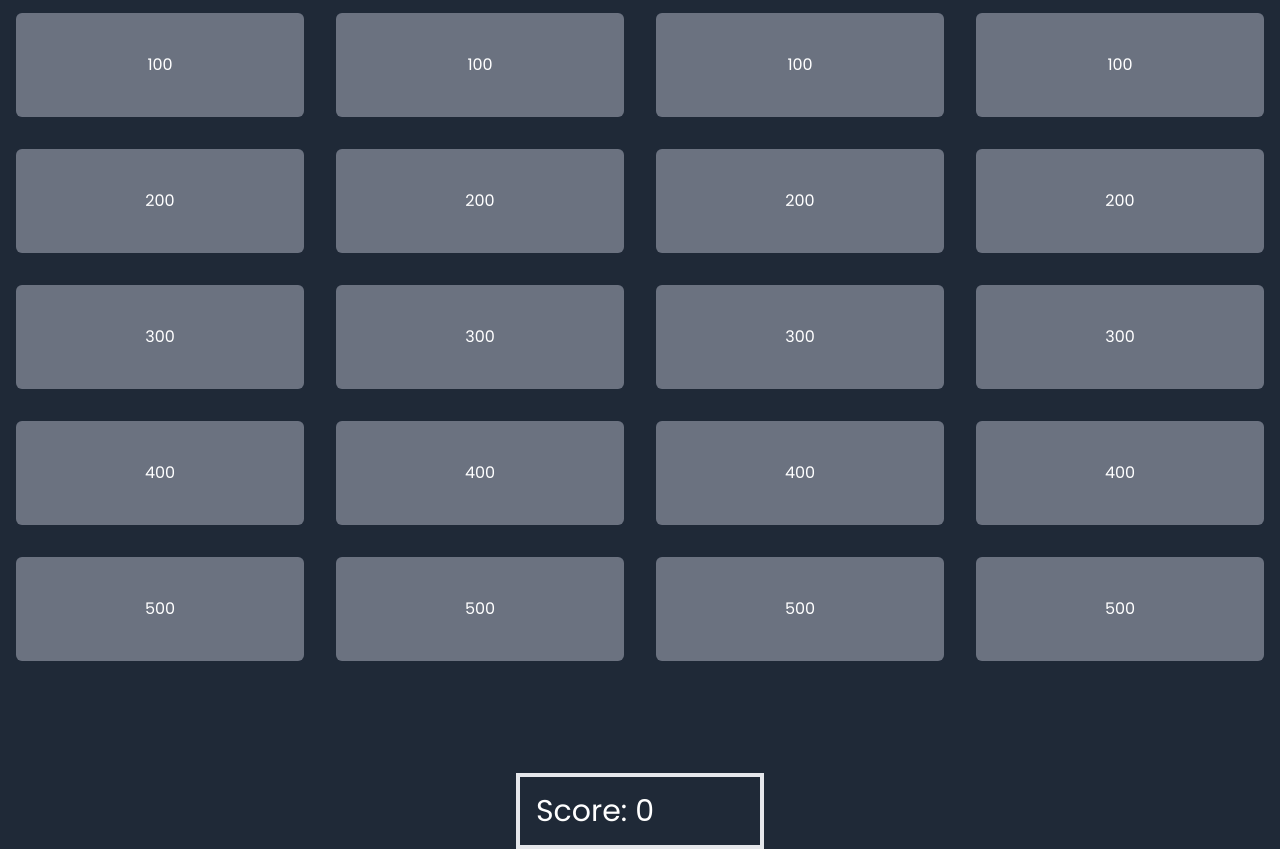
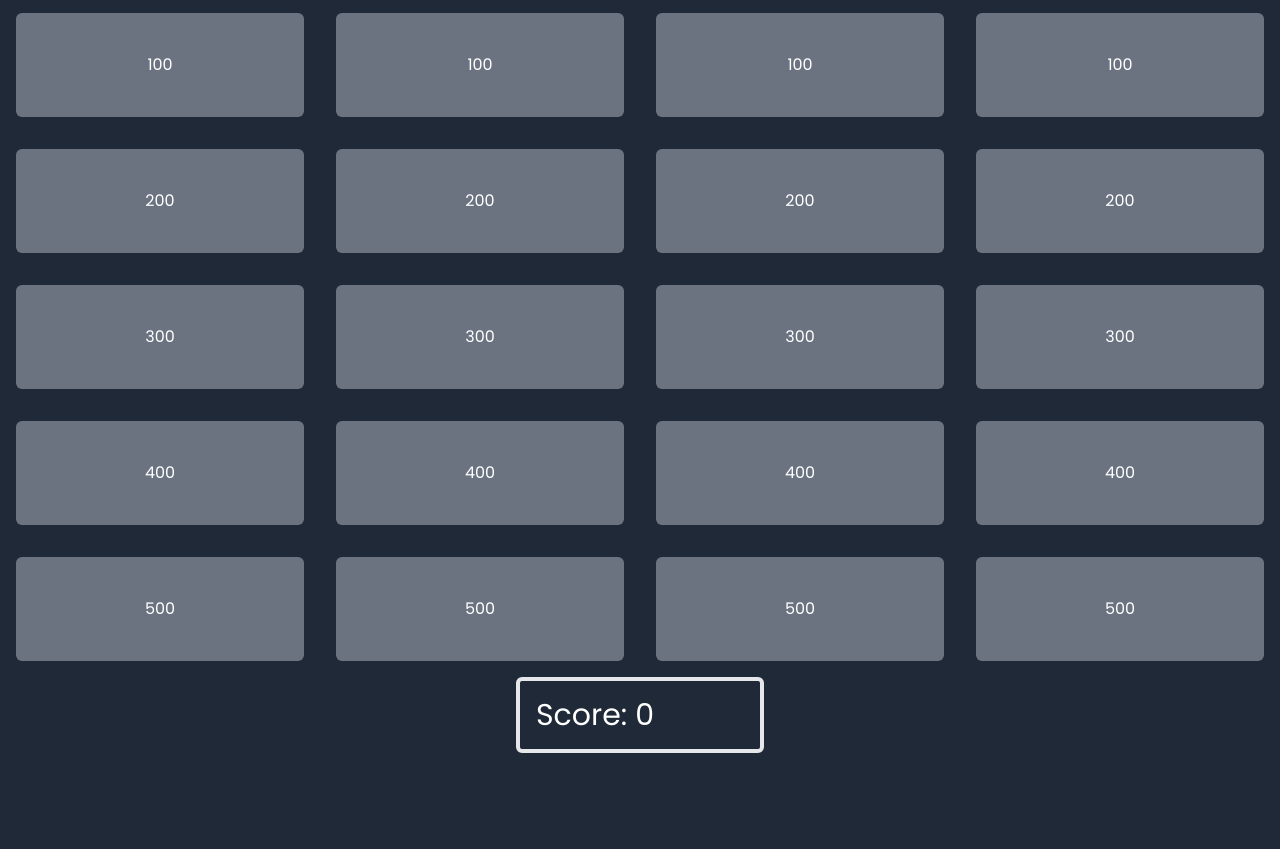
Before and after one commit to mccoydidericksen/jeopardy-game, a plain HTML site: page game.html in a window 1280 px wide. Shown: the part 195-1044 px from the top of the page. After the commit the page ends 948 px from the top, so only its background shows below. Drawn offline with nearby package versions, Linux system fonts and the light colour scheme; no server answers.

Commit message:
adjust score card sizing and style

```diff
--- a/game.html
+++ b/game.html
@@ -58,8 +58,8 @@
                 <button data-q="3" class="bg-gray-500 text-white p-10 px-20 m-4 rounded-md hover:bg-sky-700">500</button>
             </div>
         </div>
-        <div class="container mx-auto mt-24">
-            <div class="box-content h-42 w-52 p-4 border-4 mx-auto text-3xl">
+        <div class="container mx-auto">
+            <div class="box-content h-42 w-52 p-4 border-4 rounded-md mx-auto text-3xl">
                 <p class="text-white ">Score: <span id="score" class="whitespace-no-wrap flex-1">0</span></p>
             </div>
         </div>
```
